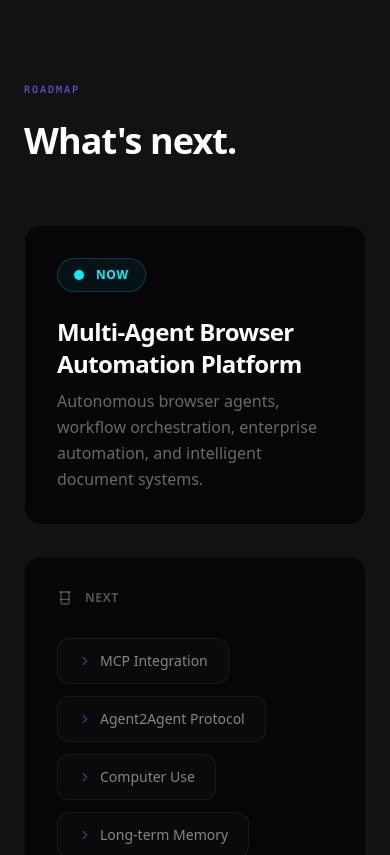
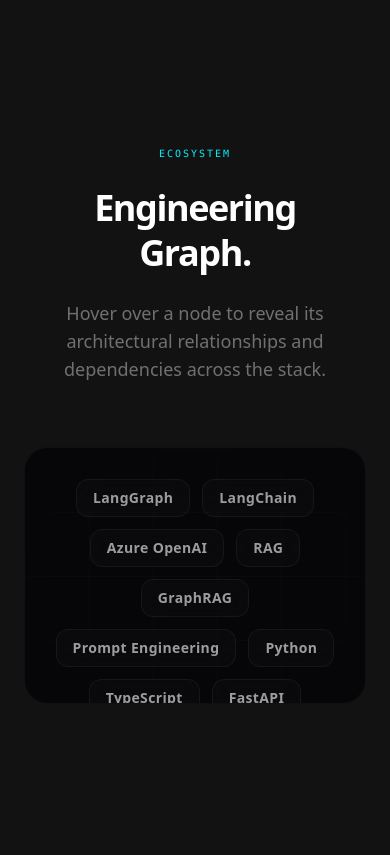
Before and after one commit to nyasalohiya/nyasa-portfolio, a Next.js app: page / in a window 390 px wide. Shown: the part 2240-3095 px from the top of the page. Built offline with nearby package versions, Linux system fonts and the light colour scheme.

Commit message:
responsive

```diff
--- a/app/page.tsx
+++ b/app/page.tsx
@@ -14,7 +14,7 @@
     <>
       <Hero />
       <About />
-      <CurrentlyBuilding />
+      {/* <CurrentlyBuilding /> */}
       <TechStack />
       <Projects />
       <MoreProjects />
--- a/components/sections/TechStack.tsx
+++ b/components/sections/TechStack.tsx
@@ -69,8 +69,8 @@
             </AnimatePresence>
           </svg>
 
-          {/* Nodes */}
-          <div className="absolute inset-0 z-20">
+          {/* Nodes - Desktop (Absolute Graph) */}
+          <div className="hidden md:block absolute inset-0 z-20">
             {techNodes.map((node) => {
               const isHovered = hoveredNode === node.id;
               const isConnected = activeConnections.includes(node.id) || (hoveredNode && techNodes.find(n => n.id === hoveredNode)?.connections.includes(node.id));
@@ -78,7 +78,7 @@
 
               return (
                 <div
-                  key={node.id}
+                  key={`desktop-${node.id}`}
                   className="absolute -translate-x-1/2 -translate-y-1/2 transition-all duration-500"
                   style={{
                     left: `${node.x}%`,
@@ -117,6 +117,40 @@
             })}
           </div>
 
+          {/* Nodes - Mobile (Flex Layout) */}
+          <div className="md:hidden relative z-20 flex flex-wrap justify-center gap-3 p-6 min-h-[400px] content-center">
+            {techNodes.map((node) => {
+              const isHovered = hoveredNode === node.id;
+              const isConnected = activeConnections.includes(node.id) || (hoveredNode && techNodes.find(n => n.id === hoveredNode)?.connections.includes(node.id));
+              const isFaded = hoveredNode !== null && !isHovered && !isConnected;
+
+              return (
+                <div
+                  key={`mobile-${node.id}`}
+                  className="transition-all duration-500"
+                  style={{
+                    opacity: isFaded ? 0.2 : 1,
+                    zIndex: isHovered ? 30 : isConnected ? 25 : 20
+                  }}
+                  onMouseEnter={() => setHoveredNode(node.id)}
+                  onMouseLeave={() => setHoveredNode(null)}
+                >
+                  <div
+                    className={`relative px-4 py-2 rounded-xl backdrop-blur-md border cursor-crosshair transition-all duration-300 flex flex-col items-center gap-1 ${
+                      isHovered
+                        ? "bg-[#00F0FF]/10 border-[#00F0FF]/50 text-white shadow-[0_0_30px_-5px_rgba(0,240,255,0.3)] scale-110"
+                        : isConnected
+                          ? "bg-white/[0.05] border-white/20 text-white"
+                          : "bg-white/[0.02] border-white/[0.05] text-white/60 hover:border-white/20"
+                    }`}
+                  >
+                    <span className="text-sm font-semibold tracking-wide whitespace-nowrap">{node.name}</span>
+                  </div>
+                </div>
+              );
+            })}
+          </div>
+
         </div>
       </div>
     </section>
```
